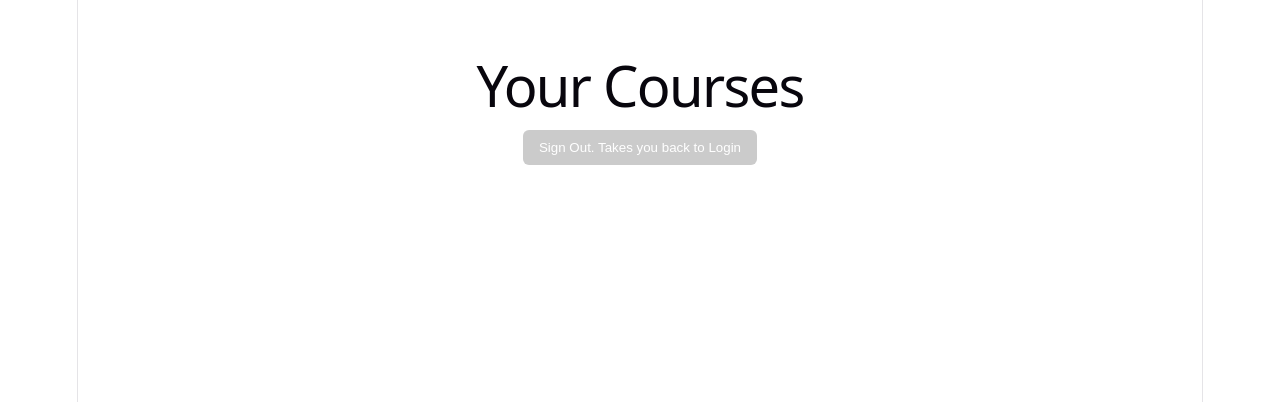
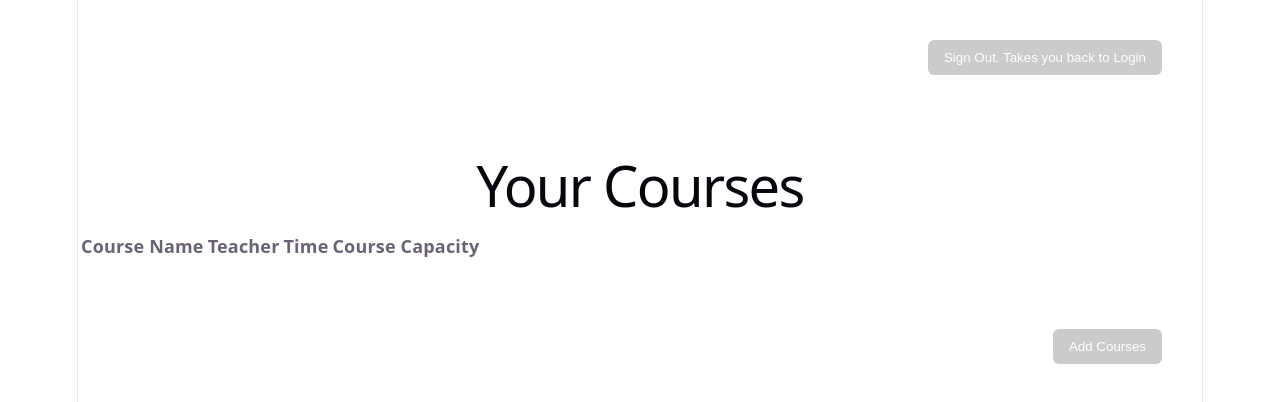
Before and after one commit to ahthae/QuickCourse, a React (Vite) app in the folder front-end/: page / in a window 1280 px wide. Both pictures are taken after a click on the button 640 px from the left and 693 px from the top of the page. Shown: the top 402 px of the page. Built offline with nearby package versions, Linux system fonts and the light colour scheme.

Commit message:
Barebones Viewing and Adding courses interface

```diff
--- a/front-end/src/App.css
+++ b/front-end/src/App.css
@@ -31,34 +31,37 @@
   place-items: center;
   flex-grow: 1;
 
+  @media (max-width: 400px) {
+    padding: 32px 20px 24px;
+    gap: 18px;
+  }
+}
+
+#header {
+  display: flex;
+  flex-direction: column;
+  gap: 25px;
+  place-content: top;
+  place-items: top;
+  flex-grow: 1;
+
   @media (max-width: 1024px) {
     padding: 32px 20px 24px;
     gap: 18px;
   }
 }
 
-#next-steps {
+#footer {
   display: flex;
-  border-top: 1px solid var(--border);
-  text-align: left;
-
-  & > div {
-    flex: 1 1 0;
-    padding: 32px;
-    @media (max-width: 1024px) {
-      padding: 24px 20px;
-    }
-  }
-
-  .icon {
-    margin-bottom: 16px;
-    width: 22px;
-    height: 22px;
-  }
+  flex-direction: column;
+  gap: 25px;
+  place-content: bottom;
+  place-items: bottom;
+  flex-grow: 1;
 
   @media (max-width: 1024px) {
-    flex-direction: column;
-    text-align: center;
+    padding: 32px 20px 24px;
+    gap: 18px;
   }
 }
 
--- a/front-end/src/App.tsx
+++ b/front-end/src/App.tsx
@@ -76,13 +76,55 @@ function LoginPage() {
 function StudentDashboard() {
   const navigate = useNavigate()
   return (
-    <div style={{ padding: "40px", textAlign: "center" }}>
-      <h1>Your Courses</h1>
-      <p></p>
-      <button onClick={() => navigate('/')}>
-        Sign Out. Takes you back to Login
-      </button>
-    </div>
+    <section id="header">
+      <div style={{display: 'flex', justifyContent: 'flex-end', padding: '40px'}}>
+        <button onClick={() => navigate('/')}>
+           Sign Out. Takes you back to Login
+        </button>
+      </div>
+      <div style={{textAlign: "center" }}>
+        <h1>Your Courses</h1>
+        <table>
+            <tr>
+              <th>Course Name</th>
+              <th>Teacher</th>
+              <th>Time</th>
+              <th>Course Capacity</th>
+            </tr>
+            <tr></tr>
+        </table>
+      </div>
+      <section id='footer'>
+        <div style={{display: 'flex', justifyContent: 'flex-end', padding: '40px'}}>
+         <button onClick={() => navigate('/studentaddcourses')}>
+            Add Courses
+          </button>
+        </div>
+      </section>
+    </section>
+  )
+}
+
+function StudentAddCourses() {
+  const navigate = useNavigate()
+  return (
+    <section id="header">
+      <div style={{display: 'flex', justifyContent: 'flex-end', padding: '40px'}}>
+        <button onClick={() => navigate('/')}>
+           Sign Out. Takes you back to Login
+        </button>
+      </div>
+      <div style={{textAlign: "center" }}>
+        <h1>Add Courses</h1>
+      </div>
+      <section id='footer'>
+        <div style={{display: 'flex', justifyContent: 'flex-end', padding: '40px'}}>
+         <button onClick={() => navigate('/studentdashboard')}>
+            View Courses
+          </button>
+        </div>
+      </section>
+    </section>
   )
 }
 
@@ -118,6 +160,7 @@ function App() {
       <Routes>
         <Route path="/" element={<LoginPage />} />
         <Route path="/studentdashboard" element={<StudentDashboard />} />
+        <Route path="/studentaddcourses" element={<StudentAddCourses />} />
         <Route path="/teacherdashboard" element={<TeacherDashboard />} />
         <Route path="/admindashboard" element={<AdminDashboard />} />
       </Routes>
```
